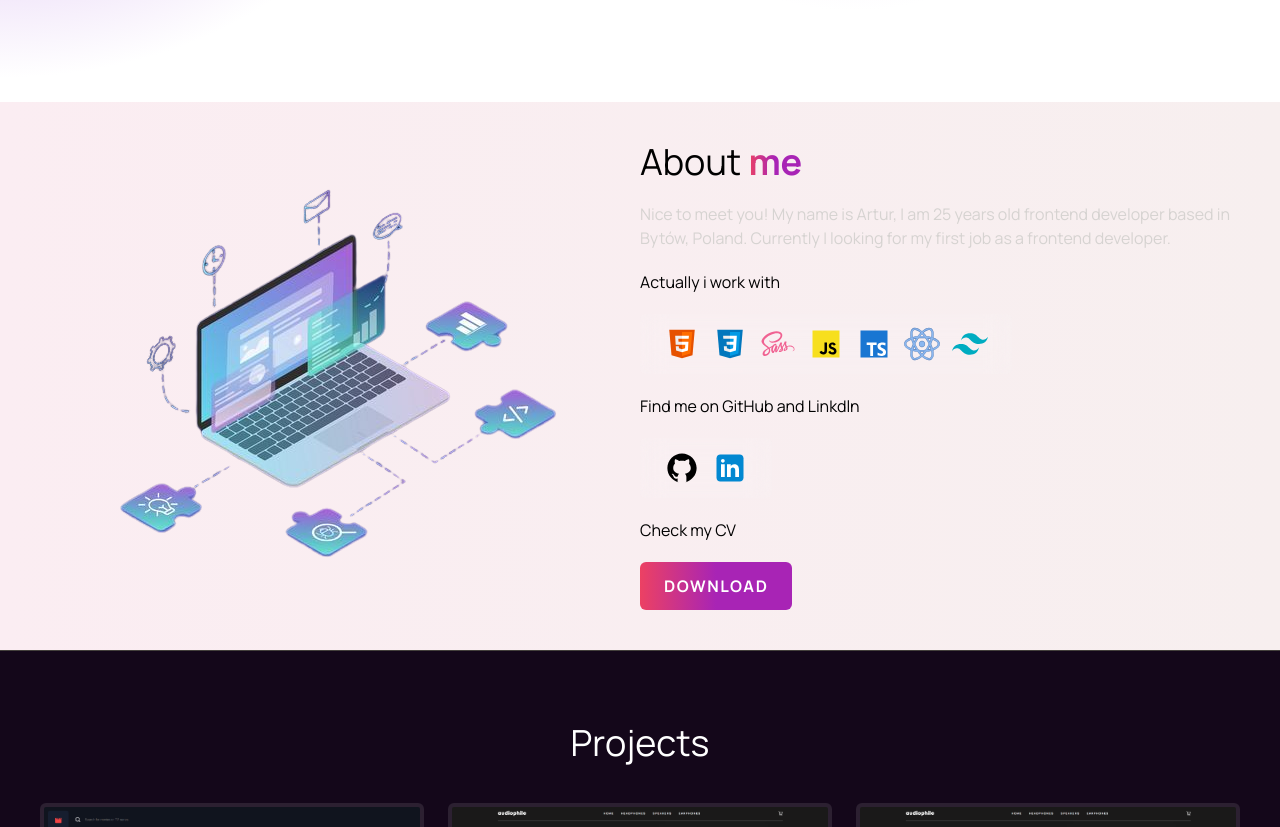
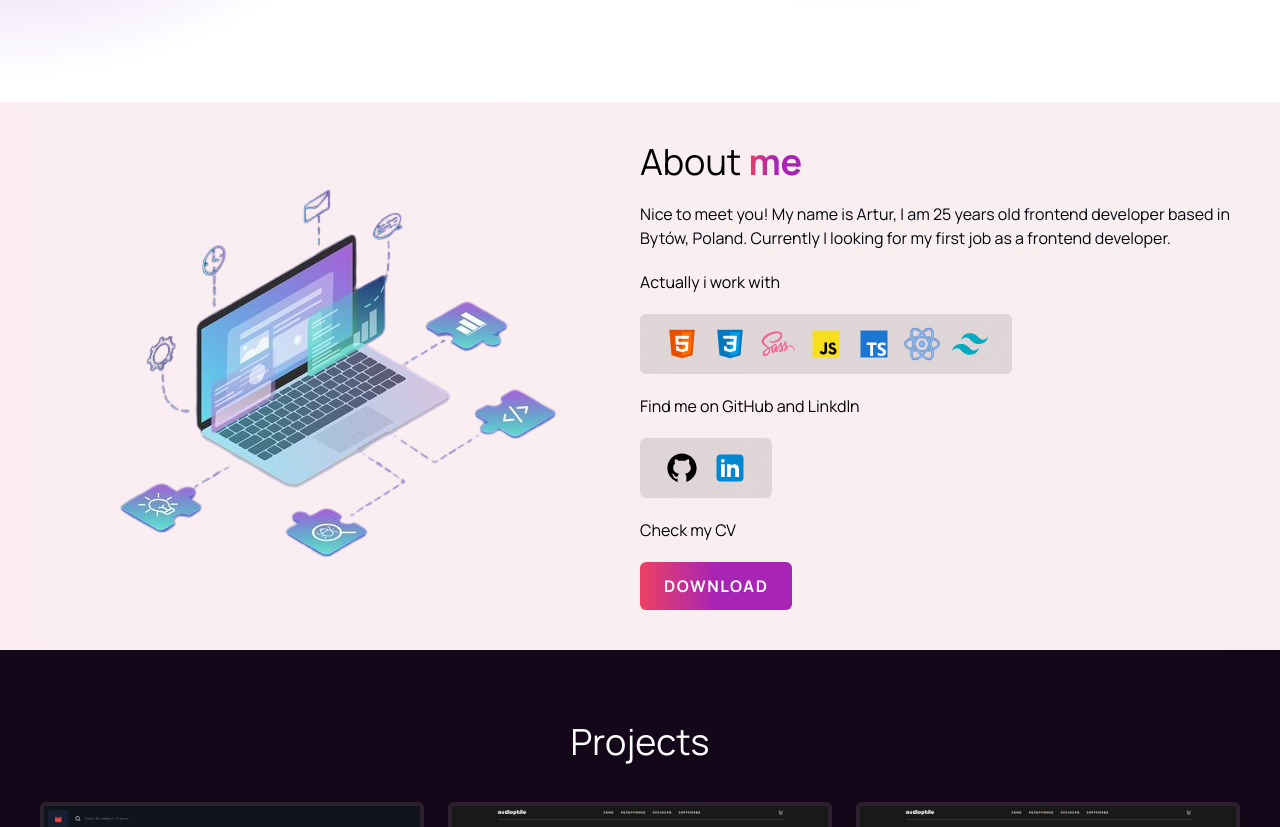
Before and after one commit to ArturDBW/Portfolio, a React (Vite) app: page / in a window 1280 px wide. Shown: the part 498-1325 px from the top of the page. Built offline with nearby package versions, Linux system fonts and the light colour scheme; what tailwindcss-gradients would draw is missing.

Commit message:
add dark mode to About.tsx

```diff
--- a/src/components/About.tsx
+++ b/src/components/About.tsx
@@ -12,7 +12,7 @@ import { MainButton } from "../elements/MainButton";
 
 export const About = () => {
   return (
-    <section className="bg-about-gradient-linear-light border-b-[1px] border-stone-700 py-10 text-black dark:bg-about-gradient-linear dark:text-white">
+    <section className="bg-about-gradient-linear-light py-10 text-black dark:bg-about-gradient-linear dark:text-white">
       <div className="mx-auto flex max-w-7xl items-center px-10 max-sm:px-5">
         <div className="w-1/2 max-md:hidden">
           <img src={aboutPhoto} alt="aboutPhoto" />
@@ -21,13 +21,13 @@ export const About = () => {
           <h2 className="text-4xl">
             About <span className="gradient-text mr-1 font-bold">me</span>
           </h2>
-          <p className="my-5 text-stone-300">
+          <p className="my-5 text-gray-950 dark:text-stone-300">
             Nice to meet you! My name is Artur, I am 25 years old frontend
             developer based in Bytów, Poland. Currently I looking for my first
             job as a frontend developer.
           </p>
           <h3 className="my-5">Actually i work with</h3>
-          <div className="inline-flex items-center space-x-3 rounded-md bg-white bg-opacity-10 px-6 py-3 backdrop-blur-md max-md:flex-wrap max-sm:px-2 max-[455px]:space-x-2">
+          <div className="inline-flex items-center space-x-3 rounded-md bg-black bg-opacity-10 px-6 py-3 backdrop-blur-md dark:bg-white dark:bg-opacity-10 max-md:flex-wrap max-sm:px-2 max-[455px]:space-x-2">
             <HTMLsvg />
             <CSSsvg />
             <Sasssvg />
@@ -37,7 +37,7 @@ export const About = () => {
             <Tailwindsvg />
           </div>
           <h3 className="my-5">Find me on GitHub and Linkdln</h3>
-          <div className="inline-flex items-center space-x-3 rounded-md bg-white bg-opacity-10 px-6 py-3 backdrop-blur-md">
+          <div className="inline-flex items-center space-x-3 rounded-md bg-black bg-opacity-10 px-6 py-3 backdrop-blur-md dark:bg-white dark:bg-opacity-10">
             <GitHubsvg />
             <Linkedlnsvg />
           </div>
```
